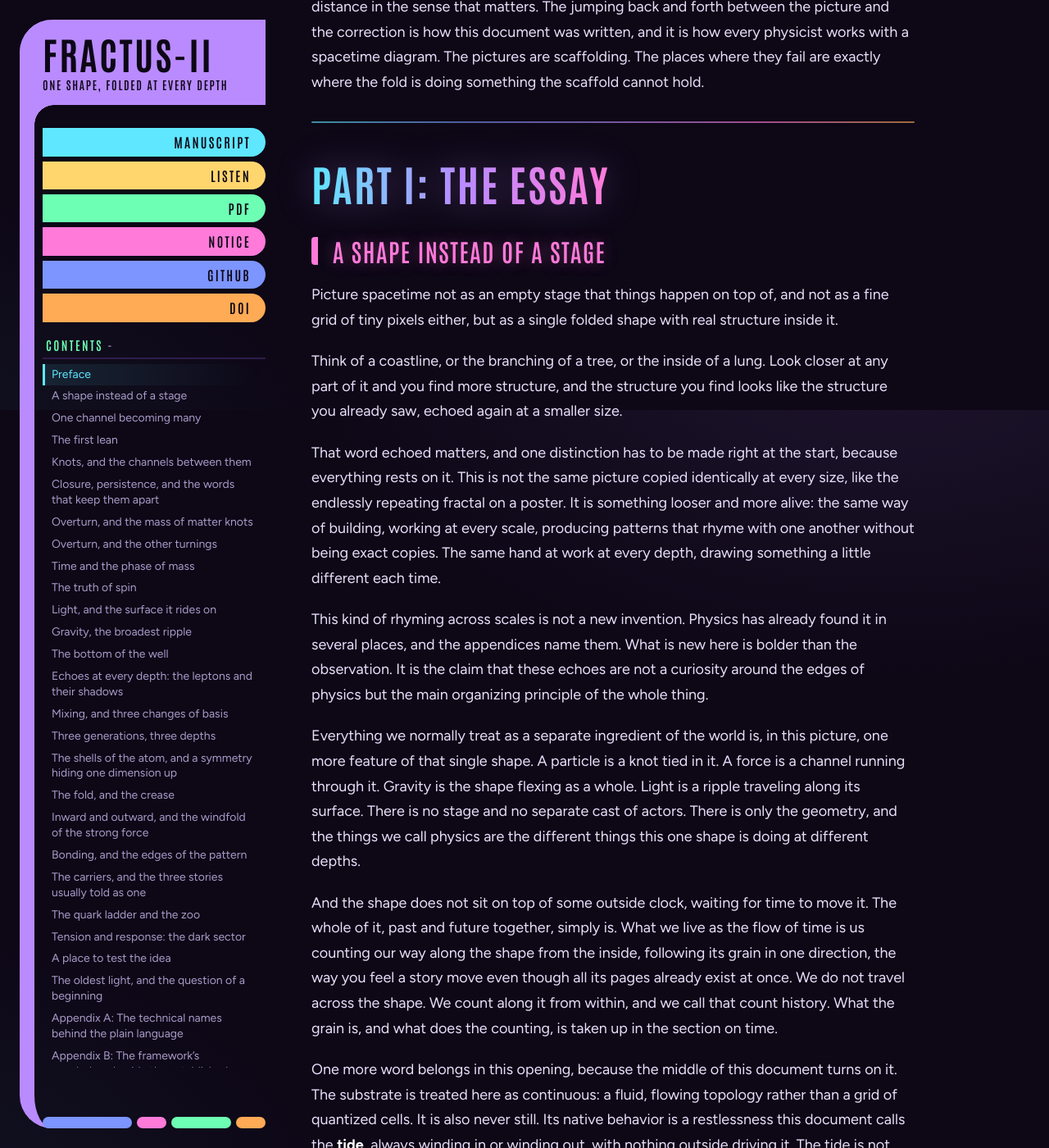
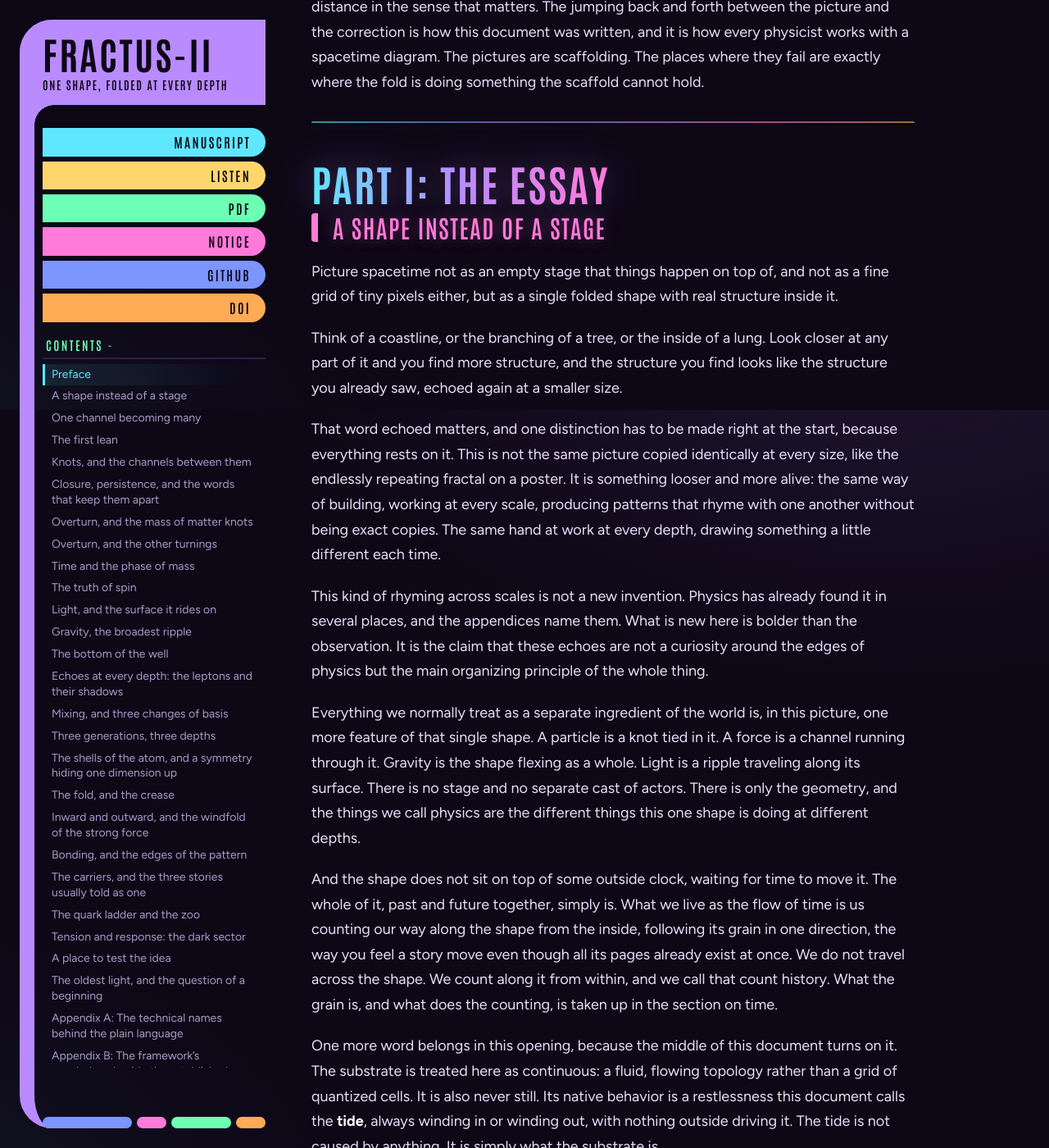
Before and after one commit to RidleyDiSiena/fractus-ii, a Jekyll site: the page built from index.html, in a window 1280 px wide and 1400 px high, scrolled down 1300 px. Shown: the whole window at 82% size. Built offline with Jekyll 4.4.1, drawn with Linux system fonts in a browser that asks for light colours; comment, search, counter and statistics services are not loaded.

Commit message:
Tighten part title spacing further

```diff
--- a/assets/css/style.scss
+++ b/assets/css/style.scss
@@ -240,6 +240,7 @@ h3 { font-size: 22px; color: var(--orange); }
 /* Headings straight after a rule or a part title need less room above them. */
 hr + h2 { margin-top: 0.4em; }
 h1 + h2 { margin-top: 0; }
+h1:has(+ h2) { margin-bottom: 0.15em; }
 
 p, ul, ol, table { margin: 0 0 1.1em; }
 
```
